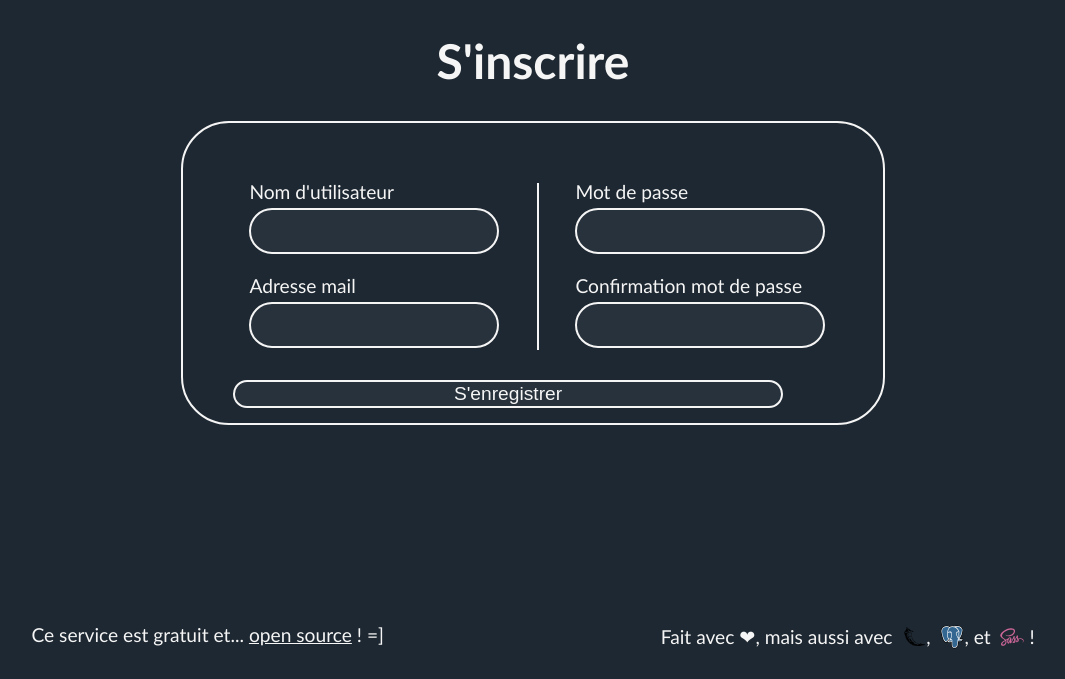
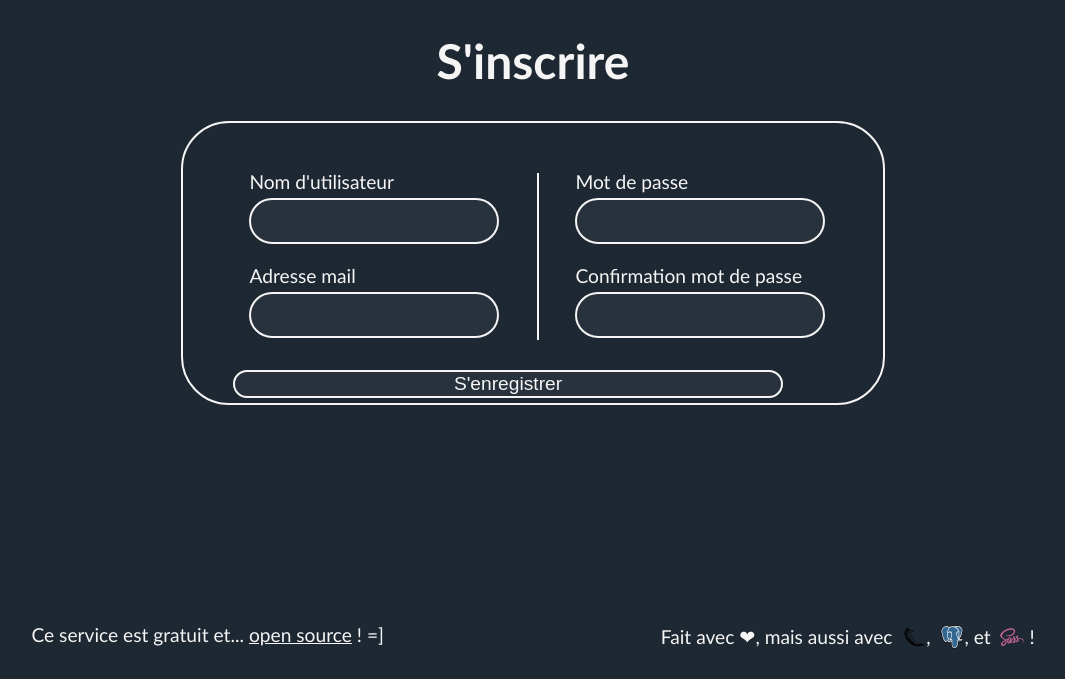
Before and after one commit to FrozenCell239/URL_shortener, a Flask app: page /register in a window 1280 px wide. Shown: the part 121-800 px from the top of the page, without its empty margins (107-1172 px from the left). Run offline with Flask 3, Linux system fonts and the light colour scheme; style sheets or scripts are compiled from the project's sources; parts of the project's set-up code (start-up, migrations or seed data) failed here and were passed over.

Commit message:
Minor changes.

```diff
--- a/app/main/routes.py
+++ b/app/main/routes.py
@@ -178,7 +178,7 @@ def register():
     if request.method != 'POST' : return render_template('register.html.jinja', title = "S'inscrire")
 
     # Register form handling
-    else:
+    elif request.method == 'POST' :
         # Errors handling
         errors = []
         if request.form['password'] != request.form['password_confirm'] :
@@ -201,7 +201,7 @@ def register():
             )
             db.session.add(user)
             db.session.commit()
-            flash("Votre compte a été créé avec succès ! Vous pouvez vous connecter dès à présent.", 'success')
+            flash("Votre compte a été créé avec succès ! Connectez-vous dès à présent.", 'success')
             return redirect(url_for('main.login'))
 
         # Register page display with errors if some occured
@@ -216,14 +216,12 @@ def login():
     if 'username' in session : return redirect(url_for('main.index'))
 
     # Login page display
-    if request.method != 'POST': return render_template('login.html.jinja', title = "Connexion")
+    if request.method != 'POST' : return render_template('login.html.jinja', title = "Connexion")
 
     # Login form handling
-    else:
+    elif request.method == 'POST' :
         # Looking for the user into the database
-        found_user = User.query.filter_by(
-            username = request.form['username']
-        ).first()
+        found_user = User.query.filter_by(username = request.form['username']).first()
         if found_user :
             pw_check = bcrypt.check_password_hash(
                 found_user.password,
@@ -241,7 +239,6 @@ def login():
             session.permanent = True
             session['user_id'] = found_user.id
             session['username'] = found_user.username
-            session['mail'] = found_user.mail
             flash("Connexion réussie !", 'success')
             return redirect(url_for('main.index'))
 
--- a/app/static/scss/_placeholders.scss
+++ b/app/static/scss/_placeholders.scss
@@ -6,10 +6,7 @@
     font-weight: 300;
     font-size: 1rem;
     text-align: center;
-    padding-top: 0.6rem;
-    padding-bottom: 0.6rem;
-    padding-right: 2rem;
-    padding-left: 2rem;
+    padding: 0.6rem 2rem 0.6rem 2rem;
     button{
         border: none;
         background: none;
@@ -28,7 +25,7 @@
     border: 2px solid whitesmoke;
     border-radius: 2rem;
     height: 200px;
-    padding: 50px 50px 50px 50px;
+    padding: 40px 50px 40px 50px;
     input, button{
         border: 2px solid whitesmoke;
         border-radius: 2rem;
--- a/app/templates/login.html.jinja
+++ b/app/templates/login.html.jinja
@@ -1,7 +1,7 @@
 {% extends 'base.html.jinja' %}
 {% block main %}
 <h1>{{ title }}</h1>
-<form action="#" method="post" id="login-form">
+<form action="#" method="post" class="form" id="login-form">
     <label for="username">Nom d'utilisateur</label>
     <input type="text" name="username" id="username" required>
     <label for="password">Mot de passe</label>
--- a/app/templates/register.html.jinja
+++ b/app/templates/register.html.jinja
@@ -1,7 +1,7 @@
 {% extends 'base.html.jinja' %}
 {% block main %}
 <h1>{{ title }}</h1>
-<form action="#" method="post" id="register-form">
+<form action="#" method="post" class="form" id="register-form">
     <div id="inputs-box">
         <fieldset>
             <label for="username">Nom d'utilisateur</label>
```
